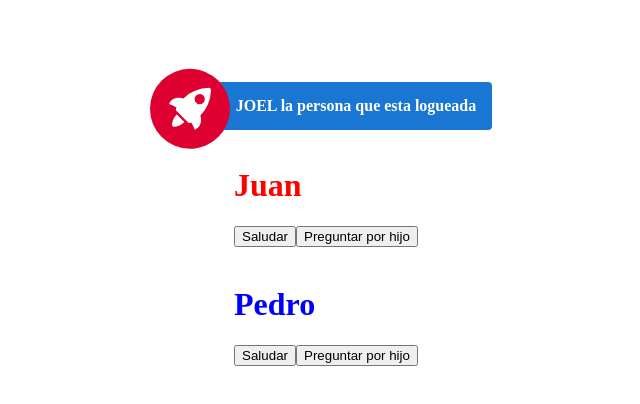
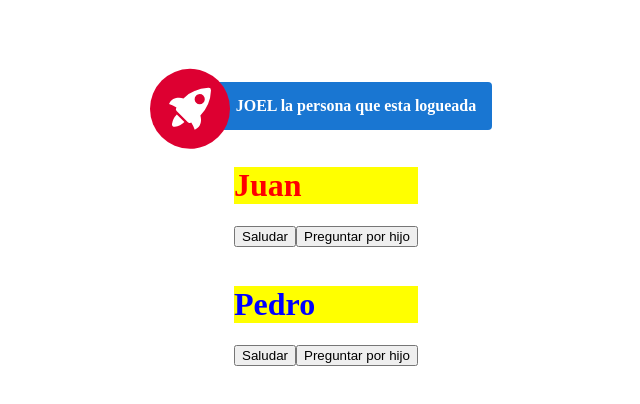
Before and after one commit to JoelRazuri/curso-angular, an Angular app in the folder curso-angular/: page / in a window 1280 px wide. Shown: the top 404 px of the page, without its empty margins (314-954 px from the left). Built offline with nearby package versions, Linux system fonts and the light colour scheme.

Commit message:
directivas

```diff
--- a/curso-angular/src/app/app.module.ts
+++ b/curso-angular/src/app/app.module.ts
@@ -8,6 +8,7 @@ import { HijoComponent } from './hijo/hijo.component';
 import { ContadorComponent } from './contador/contador.component';
 import { FormsModule } from '@angular/forms';
 import { HermanoComponent } from './hermano/hermano.component';
+import { EstiloHermanosDirective } from './estilo-hermanos.directive';
 
 @NgModule({
   declarations: [
@@ -15,7 +16,8 @@ import { HermanoComponent } from './hermano/hermano.component';
     PadreComponent,
     HijoComponent,
     ContadorComponent,
-    HermanoComponent
+    HermanoComponent,
+    EstiloHermanosDirective
   ],
   imports: [
     BrowserModule,
--- /dev/null
+++ b/curso-angular/src/app/estilo-hermanos.directive.ts
@@ -0,0 +1,13 @@
+import { Directive, ElementRef } from '@angular/core';
+
+@Directive({
+  selector: '[appEstiloHermanos]'
+})
+export class EstiloHermanosDirective {
+
+  constructor(private element: ElementRef) {
+    this.element.nativeElement.style.backgroundColor = 'yellow';
+    this.element.nativeElement.style.textTransform = 'capitalize';
+  }
+
+}
--- a/curso-angular/src/app/hermano/hermano.component.html
+++ b/curso-angular/src/app/hermano/hermano.component.html
@@ -1,3 +1,3 @@
-<h1>{{ nombre }}</h1>
+<h1 appEstiloHermanos>{{ nombre }}</h1>
 <button type="button" (click)="saludar()">Saludar</button>
 <button type="button" (click)="preguntar()">Preguntar por hijo</button>
--- a/curso-angular/src/app/hermano/hermano.component.ts
+++ b/curso-angular/src/app/hermano/hermano.component.ts
@@ -14,7 +14,7 @@ export class HermanoComponent implements OnInit{
   }
 
   ngOnInit(): void {
-    this._servicioFamiliar.setHermanoPequeno('Pedro');
+    this._servicioFamiliar.setHermanoPequeno('pedro');
     this.nombre = this._servicioFamiliar.getHermanoPequeno();
   }
 
--- a/curso-angular/src/app/padre/padre.component.html
+++ b/curso-angular/src/app/padre/padre.component.html
@@ -6,6 +6,6 @@
 <h5>El mensaje recibido desde el hijo es: {{ reciboMensaje }}</h5> -->
 
 
-<h1>{{ nombre }}</h1>
+<h1 appEstiloHermanos>{{ nombre }}</h1>
 <button type="button" (click)="saludar()">Saludar</button>
 <button type="button" (click)="preguntar()">Preguntar por hijo</button>
--- a/curso-angular/src/app/padre/padre.component.ts
+++ b/curso-angular/src/app/padre/padre.component.ts
@@ -19,7 +19,7 @@ export class PadreComponent implements OnInit{
   // Hay que reemplazar '_servicioFamiliar' por '_servicioFamiliar2'
 
   ngOnInit(): void {
-    this._servicioFamiliar.setHermanoGrande('Juan');
+    this._servicioFamiliar.setHermanoGrande('juan');
     this.nombre = this._servicioFamiliar.getHermanoGrande();
   }
 
```
